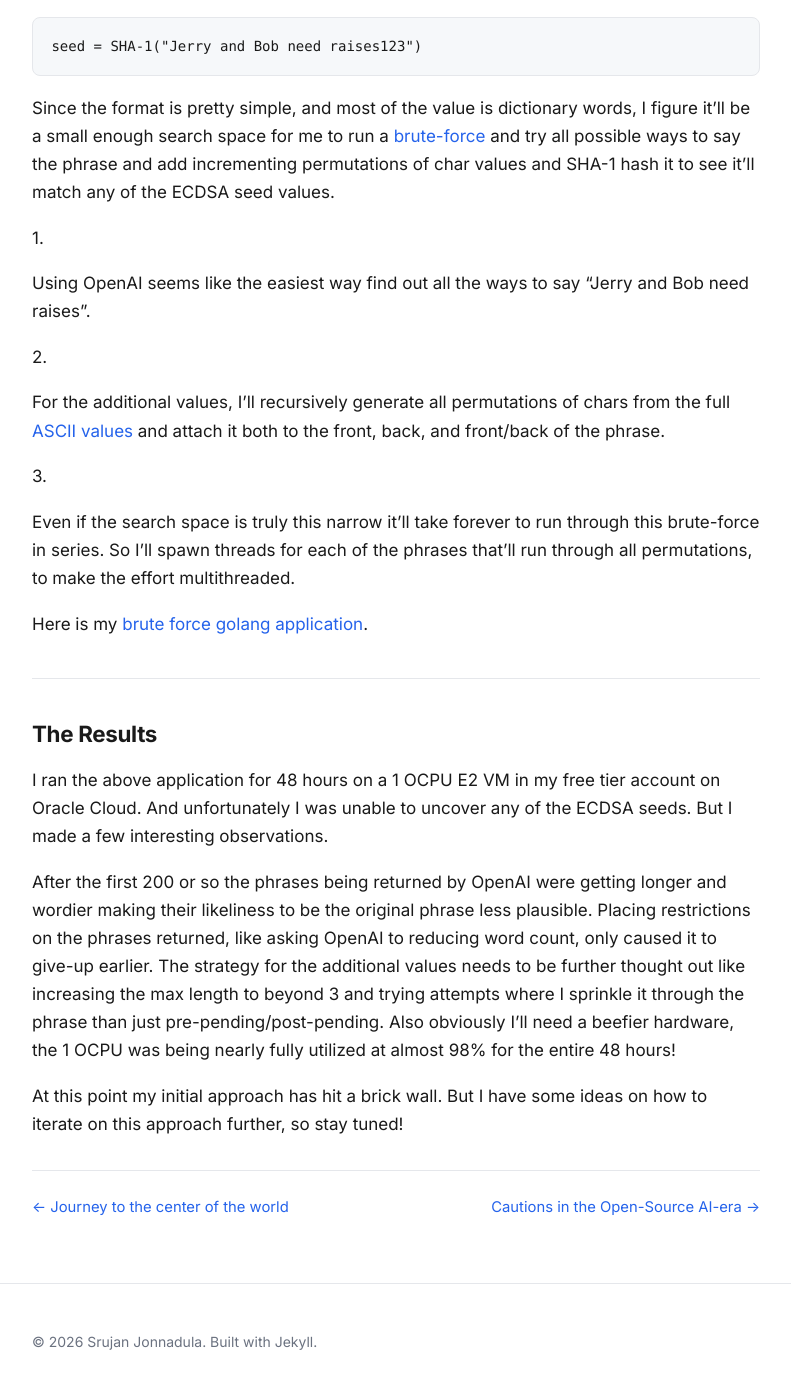
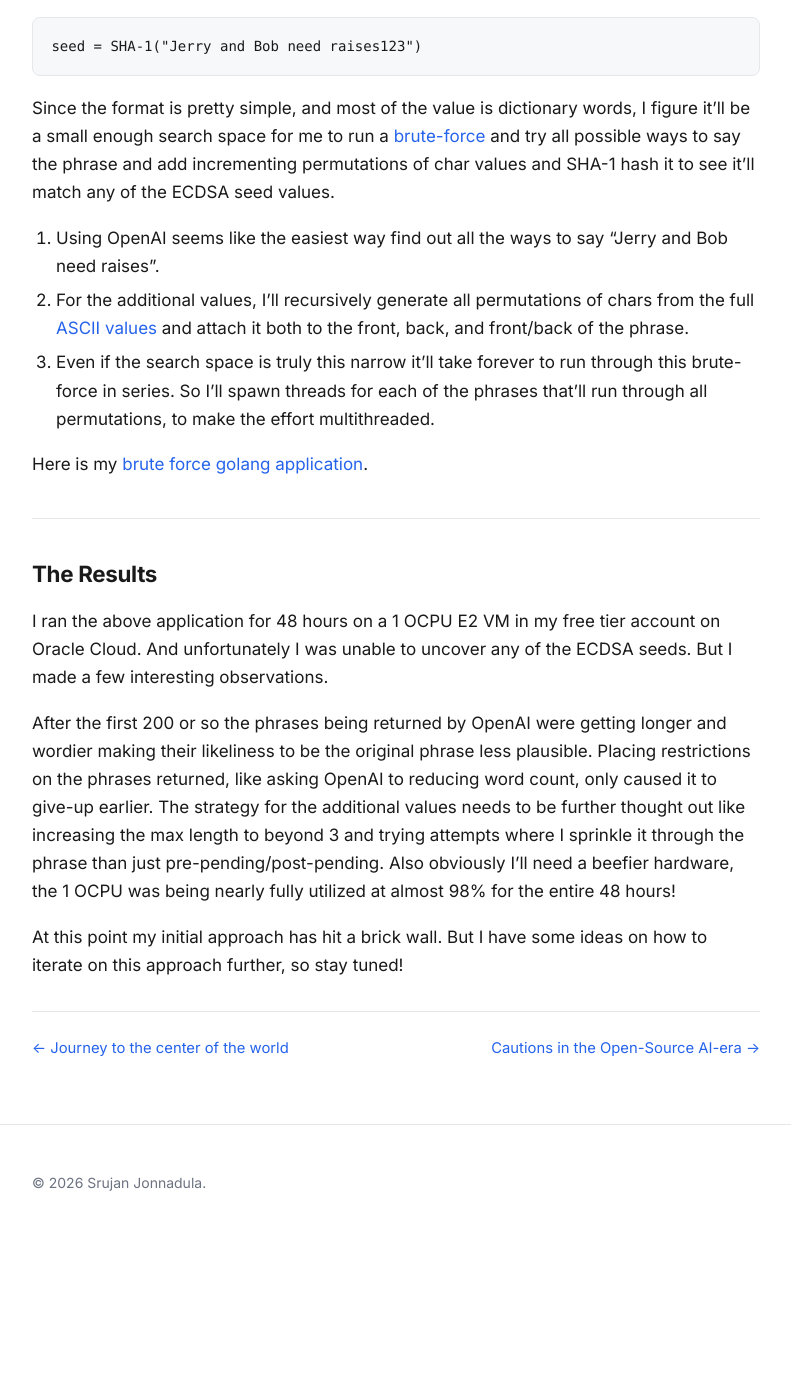
Before and after one commit to jonnadul/fromthesimulation, a Jekyll site: the page built from _posts/2024-01-21-brute-forcing-ecdsa-seeds-using-openai.md, in a window 1280 px wide and 1400 px high, scrolled down 809 px. Shown: the top 1389 px of the window, without its empty margins (244-1035 px from the left). Built offline with Jekyll 4.4.1, drawn with Linux system fonts in a browser that asks for light colours; after the commit the page ends 2049 px from its top, so only the background shows below that.

Commit message:
Couple more small fixes with layout + post

```diff
--- a/_layouts/default.html
+++ b/_layouts/default.html
@@ -33,7 +33,7 @@
 
   <footer class="site-footer">
     <div class="wrap">
-      <p>&copy; {{ site.time | date: "%Y" }} {{ site.author.name }}. Built with Jekyll.</p>
+      <p>&copy; {{ site.time | date: "%Y" }} {{ site.author.name }}.</p>
     </div>
   </footer>
 </body>
```
Also changed, not shown: _posts/2024-01-21-brute-forcing-ecdsa-seeds-using-openai.md (+3 -11 lines).
